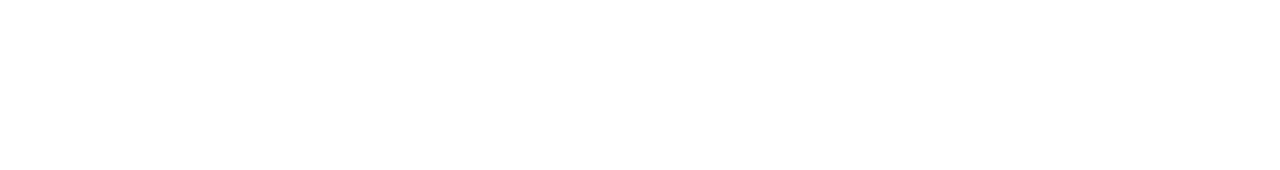
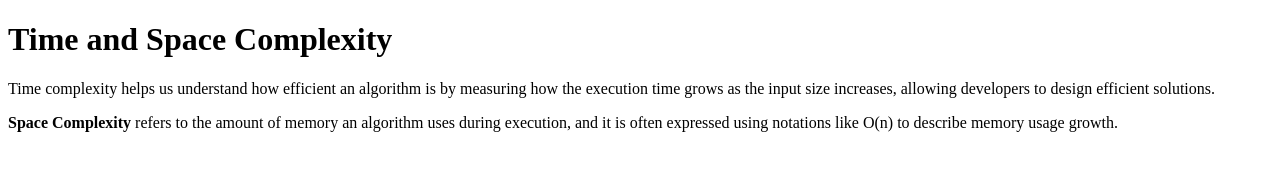
Before and after one commit to acciojob/time-and-space-complexity-Sandeepkrish8, a website: page main.html in a window 1280 px wide. Drawn offline with Linux system fonts and the light colour scheme.

Commit message:
created a submission

```diff
--- a/main.html
+++ b/main.html
@@ -8,6 +8,15 @@
 
 <body>
 	<!-- the entire body must be written by student -->
+	 <h1>Time and Space Complexity</h1>
+
+    <p>
+      Time complexity helps us understand how efficient an algorithm is by measuring how the execution time grows as the input size increases, allowing developers to design efficient solutions.
+    </p>
+
+    <p>
+      <b>Space Complexity</b> refers to the amount of memory an algorithm uses during execution, and it is often expressed using notations like O(n) to describe memory usage growth.
+    </p>
     <script type="text/javascript" src="./script.js">
 </script>
 
```
